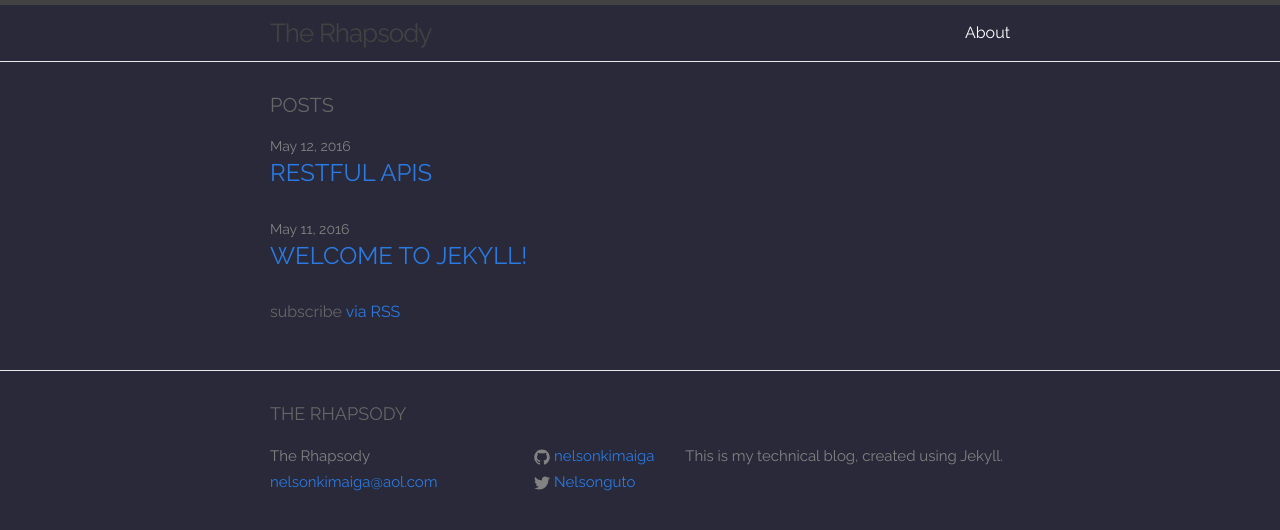
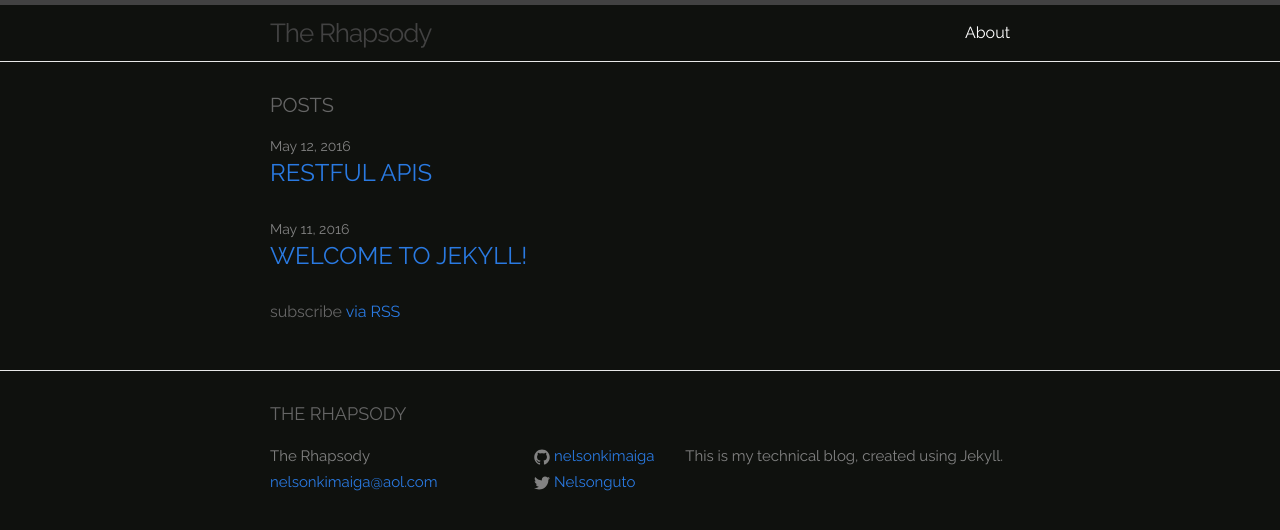
Before and after one commit to nelsonkimaiga/jekyllRhapsody, a Jekyll site: the page built from index.html, in a window 1280 px wide. Shown: the top 530 px of the page. Built offline with Jekyll 4.4.1, drawn with Linux system fonts in a browser that asks for light colours.

Commit message:
Changes to background colour

```diff
--- a/css/main.scss
+++ b/css/main.scss
@@ -12,7 +12,7 @@ $base-line-height: 1.5;
 $spacing-unit:     30px;
 
 $text-color:       #ffffff;
-$background-color: #29293a;
+$background-color: #0f110e;
 $brand-color:      #2a7ae2;
 
 $grey-color:       #828282;
@@ -54,7 +54,7 @@ body {
     font-family: 'Raleway', serif;
     color: #666;
     text-align: left;
-    background: #29293a;
+    background: #0f110e;
     line-height: 26.4px;
     font-style: normal;
     font-variant: normal;
```
